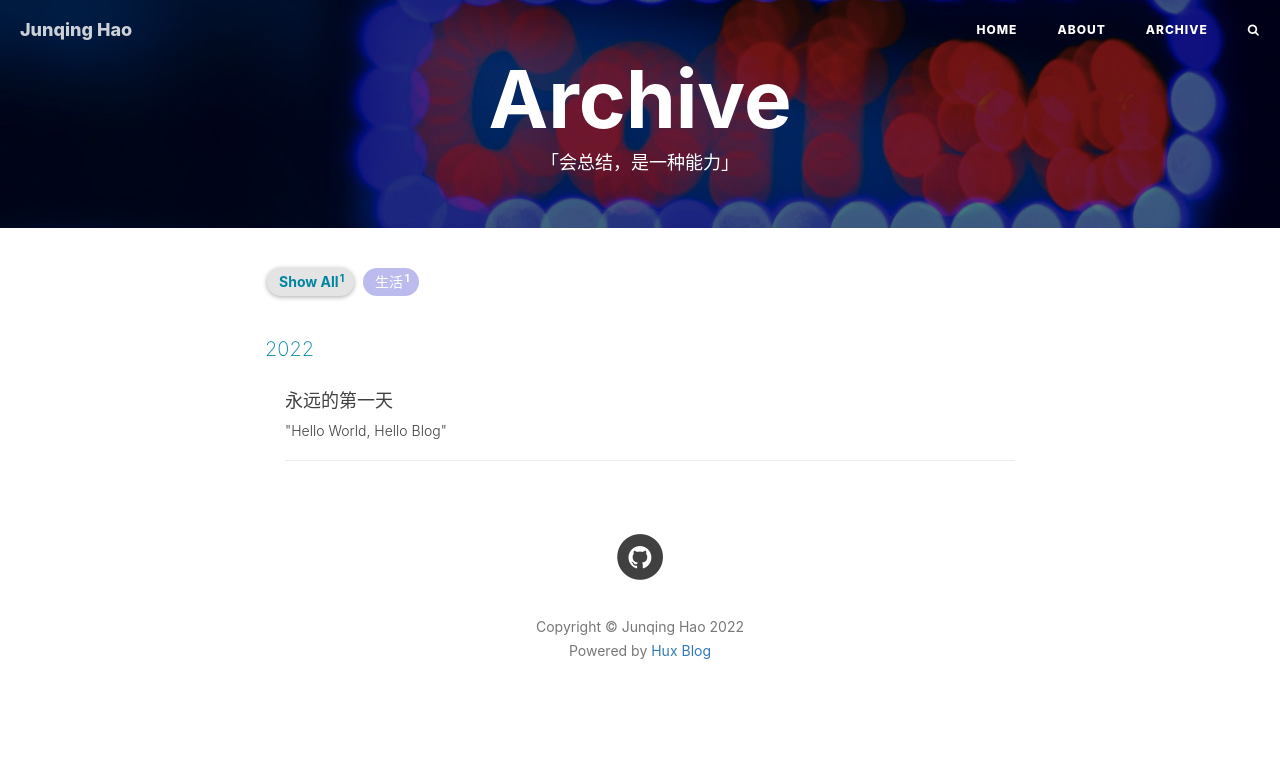
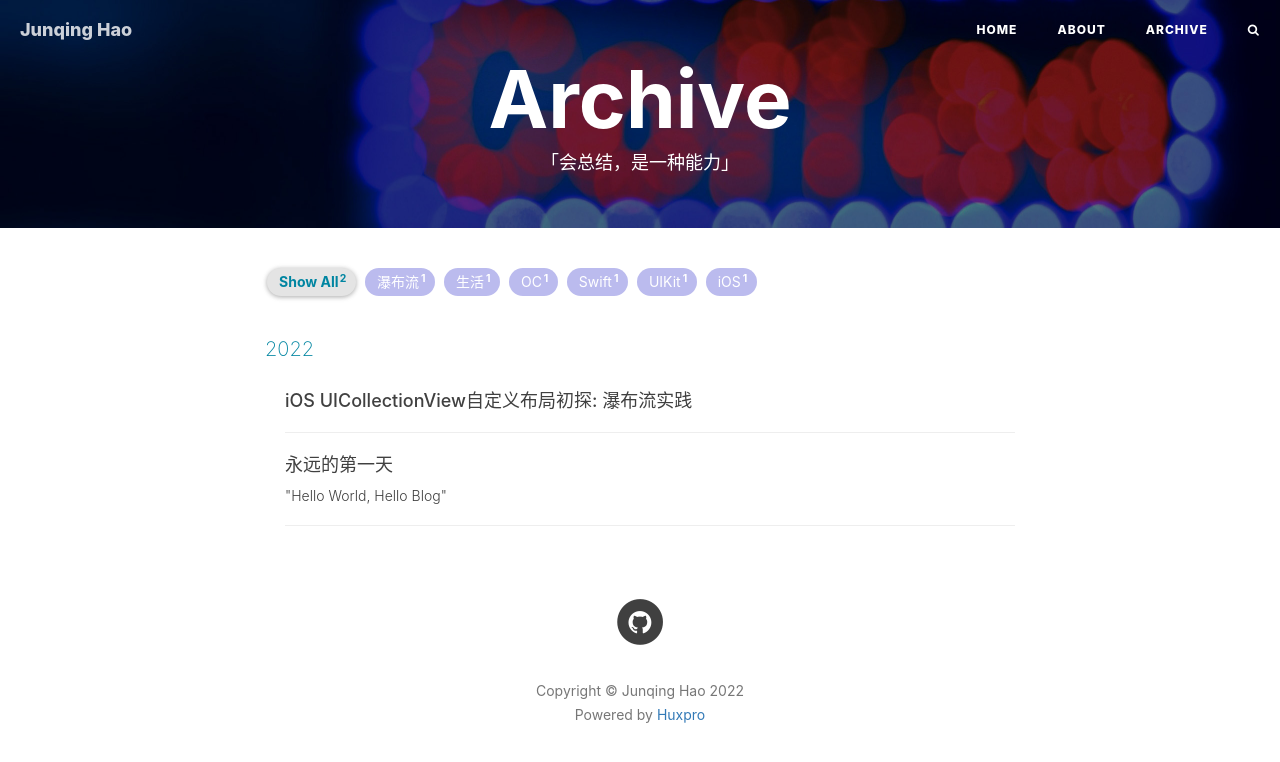
Before and after one commit to junqhao/junqhao.github.io, a Jekyll site: the page built from archive.html, in a window 1280 px wide. Shown: the top 762 px of the page. Built offline with Jekyll 4.4.1, drawn with Linux system fonts in a browser that asks for light colours; nearby versions of some CDN libraries; comment, search, counter and statistics services are not loaded; some of the changed lines change nothing that is shown.

Commit message:
dev : 发布新博客

```diff
--- a/_includes/footer.html
+++ b/_includes/footer.html
@@ -9,7 +9,7 @@
                 <p class="copyright text-muted">
                     Copyright &copy; {{ site.title }} {{ site.time | date: '%Y' }}
                     <br>
-                    Powered by <a href="http://huangxuan.me">Hux Blog</a>
+                    Powered by <a href="https://github.com/Huxpro/huxpro.github.io">Huxpro</a>
                     <!-- Powered by <a href="http://huangxuan.me">Hux Blog</a> |
                     <iframe style="margin-left: 2px; margin-bottom:-5px;" frameborder="0" scrolling="0" width="100px"
                         height="20px"
--- /dev/null
+++ b/_posts/2022-06-10-UICollectionView Discovery.md
@@ -0,0 +1,342 @@
+---
+layout:     post
+title:      "iOS UICollectionView自定义布局初探: 瀑布流实践"
+#subtitle:   " \"Hello World, Hello Blog\""
+date:       2022-06-10 16:00:00
+author:     "Alex"
+header-style: text
+#header-mask: 0.5
+#header-img: "img/post/2022-05-29.jpg"
+catalog: true
+tags:
+    - iOS
+    - OC
+    - Swift
+    - UIKit
+    - 瀑布流
+---
+
+## 瀑布流简介
+瀑布流作为一种推荐内容的载体如今已广泛应用在各种主流产品中，其内容的呈现形式多是无序的，内容本身多与用户喜好呈正相关，其优点就是可以让用户在无限滚动中"淘宝"。典型的瀑布流多为2列的纵向形态，当然也包括横向展示形式，如appstore的专题推荐。
+
+|![](/img/post/2022-06-10-1.png)|![](/img/post/2022-06-10-2.png)|![](/img/post/2022-06-10-3.png)|
+
+古早时期有使用多列tableView或者自定义scrollView的方式实现瀑布流布局的，在苹果提供了UICollectionView之后，大家普遍采用定制UICollectionViewLayout的方式实现瀑布流。在UITableView的单列展示形态中，开发者只需要关注每一行的高度即可，布局相对简单单一，对于collectionView来说，其支持多维的布局，除了一般的x、y轴方向外，还包括z轴方向([DecorationView](#layoutattributesfordecorationviewofkind))，因此苹果开发了一套layout用来绑定到collectionView上，将每个元素(Item)的布局交由开发者自定义，这也就是我们在创建一个collectionView实例时需要传入一个layout参数的原因。
+
+## UICollectionViewFlowLayout
+UICollectionViewFlowLayout是UICollectionViewLayout的子类，基于基类提供了更多的滚动支持和self-sizing能力，官方文档对其定义:
+
+> A flow layout is a type of collection view layout. Items in the collection view flow from one row or column (depending on the scrolling direction) to the next, with each row containing as many cells as will fit. Cells can be the same sizes or different sizes.
+
+一般来讲，当一个collectionView需要滚动的情况，我们都最好使用UICollectionViewFlowLayout以及它的子类。当然，iOS 13之后苹果也为痛苦的开发者带来了 __UICollectionViewCompositionalLayout__ ，这个layout可谓是『嵌套侠』们的福音，这个我会在以后带来实践分享。
+
+## 自定义UICollectionViewLayout
+那么只用系统默认的UICollectionViewFlowLayout是否可以实现瀑布流呢，答案是可以，只是可能不是你心中的瀑布流样式。
+
+![](/img/post/2022-06-10-4.png){:width="30%"}
+
+As you can tell，当只有一列数据的时候，collectionView可以说和tableView实现效果一致，当列数增多后，每行数据会默认按x轴对称布局，这并不符合我们的要求，因此我们还是需要自定义layout，但这也就意味着你要放弃super帮你做的好多工作了，这个稍后你就会了解到。
+
+在设计layout时，我们需要定制一些方法来区别于系统接口，或者提供一些定制能力给业务方，因此，我们可以设计一个协议，委托给需要实现的业务方。
+
+~~~objc
+@protocol JHListViewDelegateFlowLayout <UICollectionViewDelegateFlowLayout>
+@optional
+///item size, invalid when estimatedSize isn't empty
+- (CGSize)jh_listView:(UICollectionView *)collectionView layout:(JHListViewFlowLayout *)layout itemSizeForIndexPath:(NSIndexPath *)indexPath;
+/// 列数 至少为1
+- (NSInteger)jh_listView:(UICollectionView *)collectionView layout:(JHListViewFlowLayout *)layout columnsAtSection:(NSInteger)section;
+/// 每行的距离
+- (CGFloat)jh_listView:(UICollectionView *)collectionView layout:(JHListViewFlowLayout *)layout lineSpacingAtSection:(NSInteger)section;
+/// 每列的距离
+- (CGFloat)jh_listView:(UICollectionView *)collectionView layout:(JHListViewFlowLayout *)layout itemSpacingAtSection:(NSInteger)section;
+/// /// section的内间距
+- (UIEdgeInsets)jh_listView:(UICollectionView *)collectionView layout:(JHListViewFlowLayout *)layout insetsAtSection:(NSInteger)section;
+/// header size
+- (CGSize)jh_listView:(UICollectionView *)collectionView layout:(JHListViewFlowLayout *)layout headerSizeAtSection:(NSInteger)section;
+/// footer size
+- (CGSize)jh_listView:(UICollectionView *)collectionView layout:(JHListViewFlowLayout *)layout footerSizeAtSection:(NSInteger)section;
+/// pin to top
+- (BOOL)jh_listView:(UICollectionView *)collectionView layout:(JHListViewFlowLayout *)layout headerPinToTopAtSection:(NSInteger)section;
+///decorationView class for section
+- (NSString *)jh_listView:(UICollectionView *)collectionView layout:(JHListViewFlowLayout *)layout decorationViewClassAtSection:(NSInteger)section;
+@end
+~~~
+
+### Overrides
+在自定义layout中，我们主要关注以下方法的覆盖。
+
+~~~objc
+prepareLayout
+layoutAttributesForItemAtIndexPath:
+layoutAttributesForSupplementaryViewOfKind:
+layoutAttributesForDecorationViewOfKind:
+collectionViewContentSize
+layoutAttributesForElementsInRect:
+shouldInvalidateLayoutForBoundsChange:
+~~~
+
+#### prepareLayout
+
+prepareLayout 该方法主要负责布局的准备工作，你可以在这个方法中创建每个元素的布局属性（layoutAttributes）。这个方法很神奇，它由系统调用，如果覆盖则一定要调用super，它在collectionView刷新数据时一定会调用，同时当滑动时contentSize发生了变化时系统也会调用，尤其是使用了autolayout之后，你会发现它的调用次数远比纯frame来的多。在layout中，使用一个嵌套的数组来保存所有的attributes。
+~~~objc
+@property (nonatomic, strong) NSMutableArray <NSMutableArray<__kindof UICollectionViewLayoutAttributes *>*> *groupedAttributes;
+~~~
+
+由于layout对象可以拿到collectionView对象，因为我们可以得到当前整体的数据结构，因而可以逐个计算每个attributes，并保存到groupedAttributes中。
+~~~objc
+- (void)prepareLayout {
+    [super prepareLayout];
+    NSInteger numberOfSections = [self.collectionView numberOfSections];
+    if (numberOfSections <= 0) {
+        return;
+    }
+
+    [self resetData];
+
+    for (NSInteger section = 0; section < numberOfSections; section ++) {
+        NSInteger numberOfItems = [self.collectionView numberOfItemsInSection:section];
+        NSIndexPath * sectionIndexPath = [NSIndexPath indexPathForItem:0 inSection:section];
+
+        NSMutableArray *group = [NSMutableArray array];
+        [self.groupedAttributes addObject:group];
+
+        //sectionHeader
+        UICollectionViewLayoutAttributes * headerAttr = [self layoutAttributesForSupplementaryViewOfKind:UICollectionElementKindSectionHeader atIndexPath:sectionIndexPath];
+        if (headerAttr) {
+            [group addObject:headerAttr];
+            [_headerAttributes addObject:headerAttr];
+        }
+
+        //section item
+        for (NSInteger row = 0; row < numberOfItems; row ++) {
+            NSIndexPath * indexPath = [NSIndexPath indexPathForItem:row inSection:section];
+            UICollectionViewLayoutAttributes * itemAttr = [self layoutAttributesForItemAtIndexPath:indexPath];
+            if (itemAttr) {
+                [group addObject:itemAttr];
+            }
+        }
+
+        //section footer
+        UICollectionViewLayoutAttributes * footerAttr = [self layoutAttributesForSupplementaryViewOfKind:UICollectionElementKindSectionFooter atIndexPath:sectionIndexPath];
+        if (footerAttr) {
+            [group addObject:footerAttr];
+            [_footerAttributes addObject:footerAttr];
+        }
+
+        //decoration view
+        UICollectionViewLayoutAttributes *decoAttr = [self layoutAttributesForDecorationViewOfKind:@"" atIndexPath:sectionIndexPath];
+        if(decoAttr){
+            [group addObject:decoAttr];
+            [_decorationAttributes addObject:decoAttr];
+        }
+    }
+}
+~~~
+
+#### layoutAttributesForItemAtIndexPath
+
+该方法需要根据indexPath返回一个layoutAttributes，这里的item就是我们所说的cell是同一个概念。在瀑布流中纵向滑动时，每列的宽度一般是等分的，比较好计算，我们把重点放在于计算每个item的y和size。
+<br>y的计算方式其实很好理解，就是去寻找当前每列中maxY最小的一列即可。这里我们用一个 _NSMutableArray<NSMutableDictionary *> *maxEnds_ 来保存每个section中每列的高度信息。每个section中的第一行的y是什么呢？<br>答案是: 上一个section中的最大y + 当前sectionHeader的高度
+
+~~~objc
+y += headerSize.height + insets.top + [self getMinYinSection:section];
+~~~
+
+这里，我封装了2个方法用来计算每个section中最大的Y和最小的Y，当然他们内部是会互相调用的。
+~~~objc
+- (CGFloat)getMaxYinSection:(NSInteger)section withFooter:(BOOL)withFooter;
+- (CGFloat)getMinYinSection:(NSInteger)section;
+~~~
+由此，我们可以去计算所有item的位置了:
+~~~objc
+NSMutableDictionary *sectionItemYs = self.maxEnds[section];
+CGFloat minY = [[sectionItemYs objectForKey:@(0)] floatValue];
+ NSInteger minCol = 0;
+
+for (int col = 0; col < columns; col ++) {
+    if(row == 0){ //新section 重置y
+        [sectionItemYs setObject:@(y) forKey:@(col)];
+        minY = y;
+    }else{
+        //找到Y最小的一列
+        CGFloat colY = [[sectionItemYs objectForKey:@(col)] floatValue];
+        if(colY < minY){
+            minY = colY;
+            minCol = col;
+        }
+    }
+}
+~~~
+
+#### layoutAttributesForSupplementaryViewOfKind
+
+SupplementaryView对标的是tableView的sectionHeaderView和sectionFooterView，使用kind区分为UICollectionElementKindSectionHeader和UICollectionElementKindSectionFooter。<br>sectionHeadr的y是上一个section的maxY，sectionFooter的Y是当前section的maxY，只要捋清楚这点，就好办了。<br>再来说说吸顶效果吧，这个就是我在前面说的继承的副作用，那就是父类的吸顶效果你用不了咯~为啥呢？因为父类只会按照他默认的方式去计算header的位置，已经不再适合你的header位置了，除非你的布局contentSize也好，每个section的size也好都和父类计算的一样，你才能直接调用super方法。那么我们就需要自己实现吸顶了，真的坑。
+~~~objc
+-(CGFloat)getHeaderY:(UICollectionViewLayoutAttributes *)attr{
+    if(!attr) return 0;
+    NSInteger section = attr.indexPath.section;
+    CGFloat y = [self getMaxYinSection:section-1 withFooter:YES];
+    CGFloat offsetY = self.collectionView.contentOffset.y;
+    CGFloat maxY = [self getMaxYinSection:section withFooter:YES];
+    CGFloat headerHeight = [self jhListViewFlowLayoutHeaderSizeAtSection:section].height;
+    CGFloat footerHeight = [self jhListViewFlowLayoutFooterSizeAtSection:section].height;
+    CGFloat pinMaxY = maxY - headerHeight - footerHeight;//应该减去header footer本身的占位高度
+    BOOL isPinToTop = [self jhListViewFlowLayoutHeaderPinToTopAtSection:section];
+    if (isPinToTop) {
+        if(offsetY <= y){ //应保持在最初的位置
+            attr.zIndex = 0;
+            //NSLog(@"\n 分支1 section:%ld,offsetY:%.2f,y:%.2f,maxY:%.2f",section,offsetY,y,pinMaxY);
+        }else if(offsetY >y && offsetY <= pinMaxY){ //吸顶的位置
+            //NSLog(@"\n 分支2 section:%ld,offsetY:%.2f,y:%.2f,maxY:%.2f",section,offsetY,y,pinMaxY);
+            y = offsetY;
+            attr.zIndex = 1024;
+        }
+        else{ //移动上去
+            //NSLog(@"\n 分支3 section:%ld,offsetY:%.2f,y:%.2f,maxY:%.2f",section,offsetY,y,pinMaxY);
+            y = offsetY - (offsetY - pinMaxY);
+            attr.zIndex = 0;
+        }
+    }
+    return y;
+}
+~~~
+
+在滑动过程中，系统会时不时的调用layoutAttributesForSupplementaryViewOfKind来获得最新的SupplementaryView位置，因此我们的吸顶也要在这里做文章。这里不多说，自己打断点跑一下就知道咋回事了。但需要注意的是，当视野中有2个sectionHeader的时候，系统可能只会调用一个section，而且是最后面的那个，所以我们必须同时处理上一个sectionHeader的frame才能保证所有header的位置绝对正确。
+~~~objc
+y = [self getFooterY:attr];
+//需要同时处理上一个footer的位置
+if(section > 0){
+    UICollectionViewLayoutAttributes *lastAttr = [self findSectionAttributes:[NSIndexPath    indexPathForRow:0 inSection:section-1] kind:elementKind];
+    CGFloat y = [self getFooterY:lastAttr];
+    CGRect frame = lastAttr.frame;
+    frame.origin.y = y;
+    lastAttr.frame = frame;
+}
+~~~
+
+#### layoutAttributesForDecorationViewOfKind
+
+DecorationView这玩意儿，十年的老司机都不一定知道，原来collecitonView还有个这。Decoration顾名思义装饰，它是用来给section或cell提供装饰的view。section？咩错，原来你一直都可以给整个section加个背景图，还在一点点修改cell的背景吗？恭喜你收到了来自十年前苹果的微笑 &#x1F642; <br>
+DecorationView也是一种UICollectionReusableView，所以它是可以被复用的，但奇葩的是它只由layout进行管理，因此对它的注册是在layout中进行的。在开放协议中，我定义了如下方法可以在外面传入自定义的DecorationView，这样就通用多了。与SupplementaryView不太一样的是这里注册的kind好像必须是类名，随便写个字符串会崩溃。
+~~~objc
+NSString *className = [self jhListViewFlowLayoutDecorationViewClassAtSection:indexPath.section];
+    if(![className isKindOfClass:[NSString class]]) return nil;
+    Class cls = NSClassFromString(className);
+    if(!cls) return nil;
+    UICollectionViewLayoutAttributes *attr = [self findDecorationAttributes:indexPath];
+    if(!attr){
+        attr = [UICollectionViewLayoutAttributes layoutAttributesForDecorationViewOfKind:className withIndexPath:indexPath];
+    }
+    [self registerClass:cls forDecorationViewOfKind:className];
+~~~
+
+#### collectionViewContentSize
+
+顾名思义该方法要求返回collectionView的ContentSize，通过实验得来的经验，这里最好进行实时计算才会比较准确，尽量少在代码里使用标记变量是个好习惯。详细计算contentWidth，contentHeight比较简单，直接看源码就能懂。
+~~~objc
+//重写get方法，实时计算出结果
+- (CGSize)collectionViewContentSize{
+    return CGSizeMake(self.contentWidth, self.contentHeight);
+}
+~~~
+
+#### layoutAttributesForElementsInRect
+这个方法的调用时机基本和scrollView滚动触发的代理方法时机一致，调用比较频繁，这个rect应该就是指滚动是当前可视区域。也就是说系统需要知道当前应该把哪些layout绘制出来，这里无脑返回全部的attributes最简单。当然为了性能优化，你可以计算下每个attributes的是不是在当前rect内，把符合要求的attributes放到一个新数组里返回就好，也不难。
+
+#### shouldInvalidateLayoutForBoundsChange
+该方法和 _layoutAttributesForElementsInRect_ 一样也被频发调用，默认return NO，也就是在bounds发生变化时要不要重新布局，return YES的话就会触发 _prepareLayout_ 。一样情况我们不需要return YES，因为实测大多数数据源或者布局变化时，系统都会调用 _prepareLayout_。但当我们需要吸顶功能时，这里必须是YES了，原因刚才说过了。
+
+#### LayoutAttributes的复用
+由于以上的方法系统会不定时调用一下，很多都需要返回attributes实例，这里如果你觉得直接新建一个不是最简单吗那就错了。抛开性能开销不说，你返回的frame也不一定是对的，因为系统并不是每次调用 _layoutAttributesForItemAtIndexPath_ 之前都重新 _prepareLayout_ 了，所以你再按照新建的frame返回给系统肯定不对了，所以你要复用。在上述覆盖的系统方法里，你最好都复用已存在的attributes。
+~~~objc
+- (UICollectionViewLayoutAttributes *)findItemAttributes:(NSIndexPath *)indexPath{
+    for (NSMutableArray *group in self.groupedAttributes) {
+        for (UICollectionViewLayoutAttributes *attr in group) {
+            if(attr.representedElementCategory == UICollectionElementCategoryCell && attr.indexPath.section == indexPath.section && attr.indexPath.row == indexPath.row){
+                return attr;
+            }
+        }
+    }
+    return nil;
+}
+~~~
+
+### 瀑布流与AutoLayout
+我一直是autoLayout的忠诚拥护者，我认为既然搞封装，你就应该让人家既能用frame也能用autoLayout来使用。任何打着追求极致性能的幌子而强迫使用frame的人，都只是给自己不想改变找的借口罢了。所以我的JHListViewFlowLayout必须支持autoLayout。<br>
+也就是说你的cell可以使用Masonry/SnapKit基于约束的布局方案，而不用去挨个计算恶心的高度了。在瀑布流里使用autoLayout并应对各种场景，如增加删除元素，旋转屏幕等，我的实验应该是目前相对比较全面的一个了。<br>
+要想实现高度自适应，首先你要设置一个给layout设置一个estimatedSize，即预估的size，这里设置成多大都行，除了sizezero，当然肯定和实际大小越接近越好。<br>
+接着苹果会告诉你在你自定义的cell里重写 _preferredLayoutAttributesFittingAttributes_ 方法，下面是关于这个方法的介绍:
+> The default implementation of this method returns the same attributes that are in the layoutAttributes parameter. You can override this method in subclasses and use it to return a different set of attributes. If you override this method, call super first to give the system the opportunity to make changes, then modify the returned attributes.
+
+正常情况对于每个cell，系统都会传入一个在layout里面算好的layoutAttributes，你可以在这个方法中重新赋予其理想的frame，并进行返回。因此，在约束布局中，我们在这里调用 _[self layoutIfNeeded]_ 拿到准确的size后即可以重新设置frame了。
+~~~objc
+-(UICollectionViewLayoutAttributes *)preferredLayoutAttributesFittingAttributes:(UICollectionViewLayoutAttributes *)layoutAttributes{
+    [self setNeedsLayout];
+    [self layoutIfNeeded];
+    CGSize size = [self.contentView systemLayoutSizeFittingSize: layoutAttributes.size];
+    CGRect cellFrame = layoutAttributes.frame;
+
+    if(self.isScrollVertical){
+        cellFrame.size.height = ceil(size.height);
+    }else{
+        cellFrame.size.width = ceil(size.width);
+    }
+    return layoutAttributes;
+}
+~~~
+
+当然难点不在这里，因为你会发现到这里瀑布流并不能正常显示，相反直接崩了...&#x1F972;
+![](/img/post/2022-06-10-9.png)
+这里说我们的collectionView陷入了无止境的更新布局循环，原因就是刚刚我们改变了已有的layoutAttributes
+。现在只有collectionView知道这个事儿了，但我们的layout还蒙着呢! 我发现当所有cell经历完 _preferredLayoutAttributesFittingAttributes_ 之后，系统还会再调用1到2次的 _prepareLayout_ ，如果我们不更新这里的attributes，那肯定不行。所以我采用的方式是在layout中持有一个对象用来记录更新的attributes，key是indexPath，value是真实size，并在需要更新真实size的地方全都重新设置一边，这样就ok了。
+~~~objc
+-(void)setActualSize:(UICollectionViewLayoutAttributes *)attributes isInit:(BOOL)isInit{
+    NSValue *value = [self.actualItemSizes objectForKey:attributes.indexPath];
+    CGRect originFrame = attributes.frame;
+    CGSize actualSize = [value CGSizeValue];
+    CGFloat actualHeight = actualSize.height;
+    if (actualHeight == originFrame.size.height) {
+        return;
+    }
+    CGRect frame = attributes.frame;
+    frame.size.height = actualHeight;
+    attributes.frame = frame;
+}
+~~~
+
+### 瀑布流元素的增加和删除
+如果你定制的layout不能很好的适应增加和删除，那一定是写得还有问题。<br>
+搞过tableView增删的都应该知道了，3步走:
+1. 增加/删除数据源
+2. 调用tableView对应的更新方法
+3. reload
+其实collectionView大同小异，你可以生硬的编写上述代码，或者像下面这样:
+
+~~~objc
+[self.listView performBatchUpdates:^{
+    [self.listView insertItemsAtIndexPaths:@[indexPath]];
+} completion:^(BOOL finished) {
+    //防止不调用cellforitem 导致indexpath错误
+    [self reloadData];
+    self.listView.contentOffset = offset;
+}];
+~~~
+最后这个reload有意义么？有，不信你可以试试，至少reload一下section是十分必要的。<br>
+删除稍微特殊一点，当判断到section的最后一个元素时，你需要删除整个section才行。
+~~~objc
+NSMutableIndexSet *set = [NSMutableIndexSet indexSet];
+[set addIndex:indexPath.section];
+[self.listView deleteSections:set];
+~~~
+
+### 使用UICollectionView代替UITableView
+UICollectionView通过自定义布局可以实现很多复杂的布局形态而不限于瀑布流，因此它完全可以替代tableView，通过良好的封装，你大可以在所有页面都使用collectionView作为底层视图。这样一来，你的页面如果需要接入瀑布流是不是就不用再蛋疼的搞嵌套了~
+
+### Demo
+
+[JHUIkit](https://github.com/junqhao/JHUIKit)
+
+|![](/img/post/2022-06-10-7.png)|![](/img/post/2022-06-10-5.png)|![](/img/post/2022-06-10-6.png)|
+
+![](/img/post/2022-06-10-8.gif){:width="30%"}
```
Also changed, not shown: _posts/2022-05-29-Forever First Day.md (renamed from _posts/2022-05-29-永远的第一天.md), img/post/2022-06-10-6.png (added), img/post/2022-06-10-7.png (added), img/post/2022-06-10-9.png (added), 6 other files.
